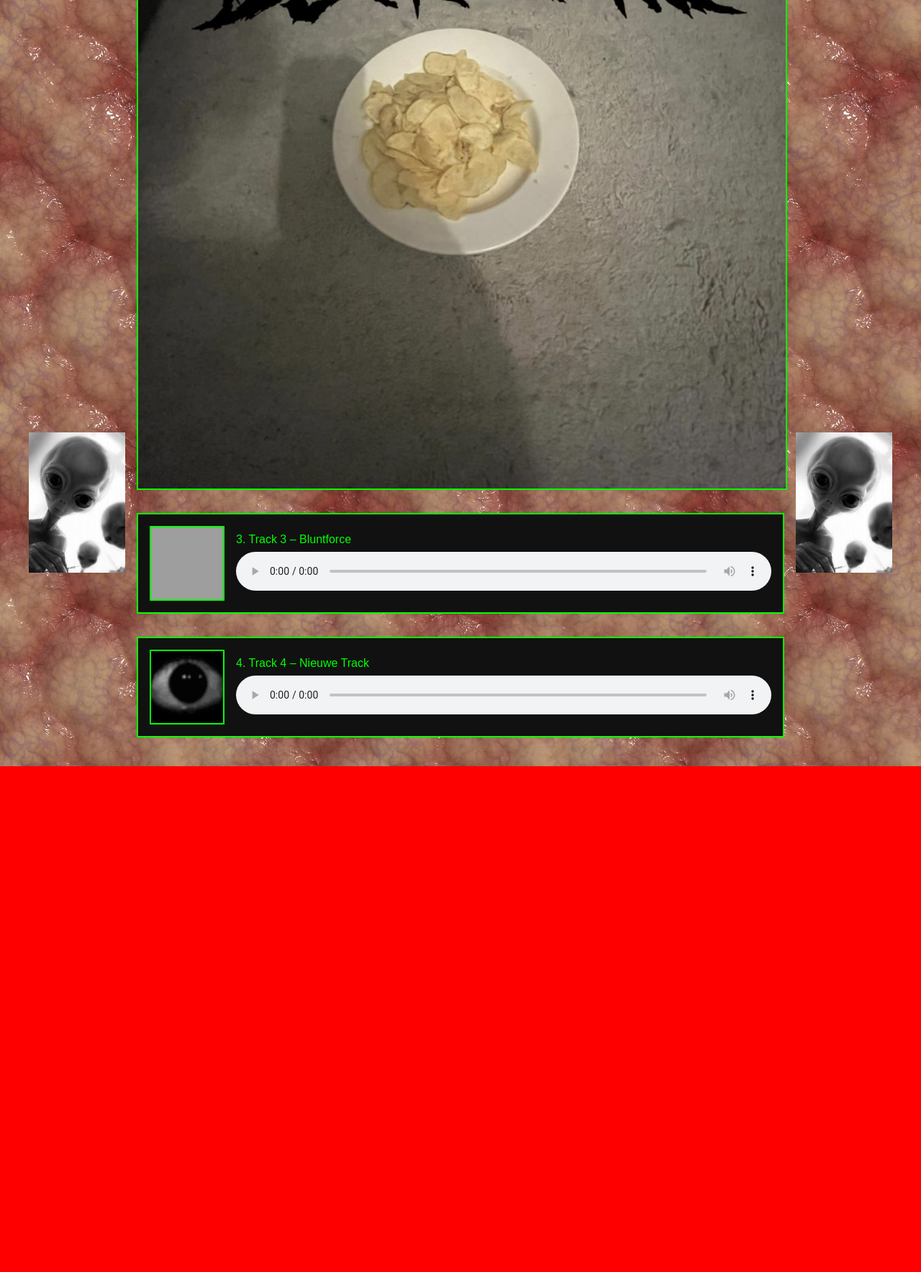
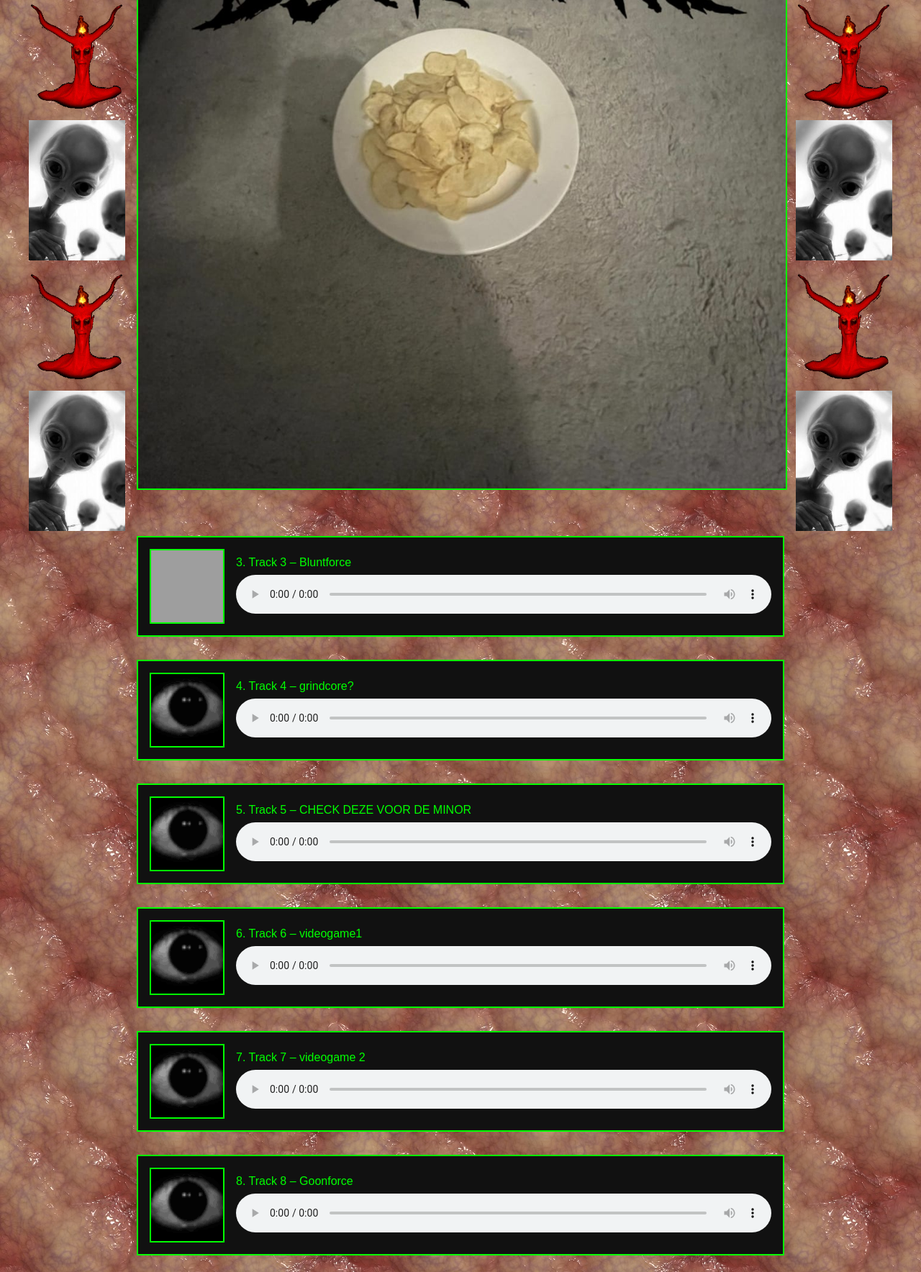
Before and after one commit to Scheetwolkje/Scheetwolkje.github.io, a plain HTML site: page music.html in a window 1280 px wide. Shown: the part 1032-2800 px from the top of the page at 72% size. Before the commit the page ends 2097 px from the top, so only its background shows below. Drawn offline with Linux system fonts and the light colour scheme; grey boxes are pictures that could not be loaded.

Commit message:
Update music.html

```diff
--- a/music.html
+++ b/music.html
@@ -40,7 +40,7 @@
       width: 300px;
       display: flex;
       flex-direction: column;
-      gap: 75rem;
+      gap: 1rem; /* Adjusted gap to make all GIFs visible */
     }
     .sidebar img { width: 100%; }
 
@@ -71,6 +71,10 @@
     .track audio { width: 100%; }
 
     /* Extra afbeelding styling onder Track 2 */
+    .track-extra-image {
+        margin-bottom: 2rem; /* Added margin to match gap */
+    }
+
     .track-extra-image img {
       display: block;
       width: 100%;
@@ -95,10 +99,8 @@
   </style>
 </head>
 <body>
-  <!-- Background music when no track plays -->
   <audio id="bgm" src="audio/creepy.mp3" loop autoplay></audio>
 
-  <!-- Return to homepage -->
   <a href="index.html" class="home-link">
     <img src="pics/heisenberg.png" alt="Ga terug naar Home">
   </a>
@@ -109,6 +111,12 @@
     <div class="sidebar">
       <img src="gifs/devil.gif" alt="Linker GIF 1">
       <img src="gifs/alien.gif" alt="Linker GIF 2">
+      <img src="gifs/devil.gif" alt="Linker GIF 3">
+      <img src="gifs/alien.gif" alt="Linker GIF 4">
+      <img src="gifs/devil.gif" alt="Linker GIF 5">
+      <img src="gifs/alien.gif" alt="Linker GIF 6">
+      <img src="gifs/devil.gif" alt="Linker GIF 7">
+      <img src="gifs/alien.gif" alt="Linker GIF 8">
     </div>
 
     <div id="playlist">
@@ -146,21 +154,67 @@
         </div>
       </div>
 
-      <!-- Extra Track 4 -->
       <div class="track">
         <img src="gifs/eye.gif" alt="Gif bij Track 4">
         <div class="track-details">
-          <div>4. Track 4 – Nieuwe Track</div>
+          <div>4. Track 4 –  grindcore? </div>
           <audio controls class="track-audio">
             <source src="audio/music.mp3" type="audio/mpeg">
           </audio>
         </div>
       </div>
+
+      <div class="track">
+        <img src="gifs/eye.gif" alt="Gif bij Track 5">
+        <div class="track-details">
+          <div>5. Track 5 – CHECK DEZE VOOR DE MINOR</div>
+          <audio controls class="track-audio">
+            <source src="audio/schooldingmetsamples.mp3" type="audio/mpeg">
+          </audio>
+        </div>
+      </div>
+
+      <div class="track">
+        <img src="gifs/eye.gif" alt="Gif bij Track 6">
+        <div class="track-details">
+          <div>6. Track 6 – videogame1</div>
+          <audio controls class="track-audio">
+            <source src="audio/leipeanus.mp3" type="audio/mpeg">
+          </audio>
+        </div>
+      </div>
+
+      <div class="track">
+        <img src="gifs/eye.gif" alt="Gif bij Track 7">
+        <div class="track-details">
+          <div>7. Track 7 – videogame 2</div>
+          <audio controls class="track-audio">
+            <source src="audio/gamestannie.mp3" type="audio/mpeg">
+          </audio>
+        </div>
+      </div>
+
+      <div class="track">
+        <img src="gifs/eye.gif" alt="Gif bij Track 8">
+        <div class="track-details">
+          <div>8. Track 8 – Goonforce</div>
+          <audio controls class="track-audio">
+            <source src="audio/Goonforce.mp3" type="audio/mpeg">
+          </audio>
+        </div>
+      </div>
+
     </div>
 
     <div class="sidebar">
       <img src="gifs/devil.gif" alt="Rechter GIF 1">
       <img src="gifs/alien.gif" alt="Rechter GIF 2">
+      <img src="gifs/devil.gif" alt="Rechter GIF 3">
+      <img src="gifs/alien.gif" alt="Rechter GIF 4">
+      <img src="gifs/devil.gif" alt="Rechter GIF 5">
+      <img src="gifs/alien.gif" alt="Rechter GIF 6">
+      <img src="gifs/devil.gif" alt="Rechter GIF 7">
+      <img src="gifs/alien.gif" alt="Rechter GIF 8">
     </div>
   </div>
 
```
